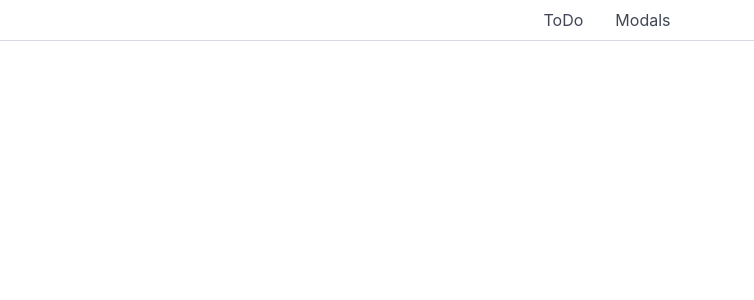
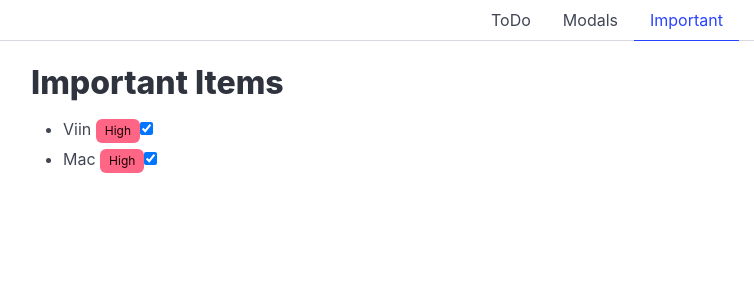
Before and after one commit to JohannesNurme/Front2, a Vue app: page /important in a window 1280 px wide. Before the commit this address had no page. Shown: the top 300 px of the page, without its empty margins (33-787 px from the left). Built offline with nearby package versions, Linux system fonts and the light colour scheme.

Commit message:
Add shared important items page

```diff
--- a/src/index.js
+++ b/src/index.js
@@ -3,10 +3,12 @@
 
 import ToDo from './pages/ToDo.vue';
 import Modals from './pages/Modals.vue';
+import Important from './pages/Important.vue';
 
 const routes = [
   { path: '/', component: ToDo, name: 'ToDo'},
   { path: '/modals', component: Modals, name: 'Modals'},
+  { path: '/important', component: Important, name: 'Important'},
 ];
 
 export const router = createRouter({
--- /dev/null
+++ b/src/items.js
@@ -0,0 +1,8 @@
+import { ref } from 'vue';
+
+export const items = ref([
+  { id: 0, text: 'Piim', isDone: false, importance: 'low' },
+  { id: 1, text: 'Viin', isDone: true, importance: 'high' },
+  { id: 2, text: 'Sai', isDone: false, importance: 'medium' },
+  { id: 3, text: 'Mac', isDone: true, importance: 'high' },
+]);
--- /dev/null
+++ b/src/pages/Important.vue
@@ -0,0 +1,15 @@
+<script setup>
+import { computed } from 'vue';
+import ItemList from '../components/ItemList.vue';
+import { items } from '../items.js';
+
+const importantItems = computed(() =>
+  items.value.filter(item => item.importance === 'high')
+);
+</script>
+
+<template>
+  <div class="container content mt-3">
+    <ItemList :items="importantItems" title="Important Items"></ItemList>
+  </div>
+</template>
--- a/src/pages/ToDo.vue
+++ b/src/pages/ToDo.vue
@@ -1,20 +1,16 @@
 <script setup>
 import { computed, ref } from 'vue';
 import ItemList from '../components/ItemList.vue';
-let i = 0;
-let items = ref([
-  {id:i++, text:'Piim', isDone: false, importance: 'low'},
-  {id:i++, text:'Viin', isDone: true, importance: 'high'},
-  {id:i++, text:'Sai', isDone: false, importance: 'medium'},
-  {id:i++, text:'Mac', isDone: true, importance: 'high'},
-]);
+import { items } from '../items.js';
+
+let nextItemId = items.value.reduce((nextId, item) => Math.max(nextId, item.id + 1), 0);
 let newItem = ref('');
 let newImportance = ref('medium');
 
 function add(){
   if(newItem.value.trim() !== '') {
     items.value.push({
-      id:i++,
+      id: nextItemId++,
       text: newItem.value.trim(),
       isDone: false,
       importance: newImportance.value,
@@ -45,7 +41,7 @@
   <div class="container content mt-3">
     <div class="field has-addons">
         <div class="control is-expanded">
-            <input @keydown.enter="add" v-model="newItem" class="input" type="text" placeholder="Find a repository">
+            <input @keydown.enter="add" v-model="newItem" class="input" type="text" placeholder="New item">
         </div>
         <div class="control">
             <div class="select">
```
